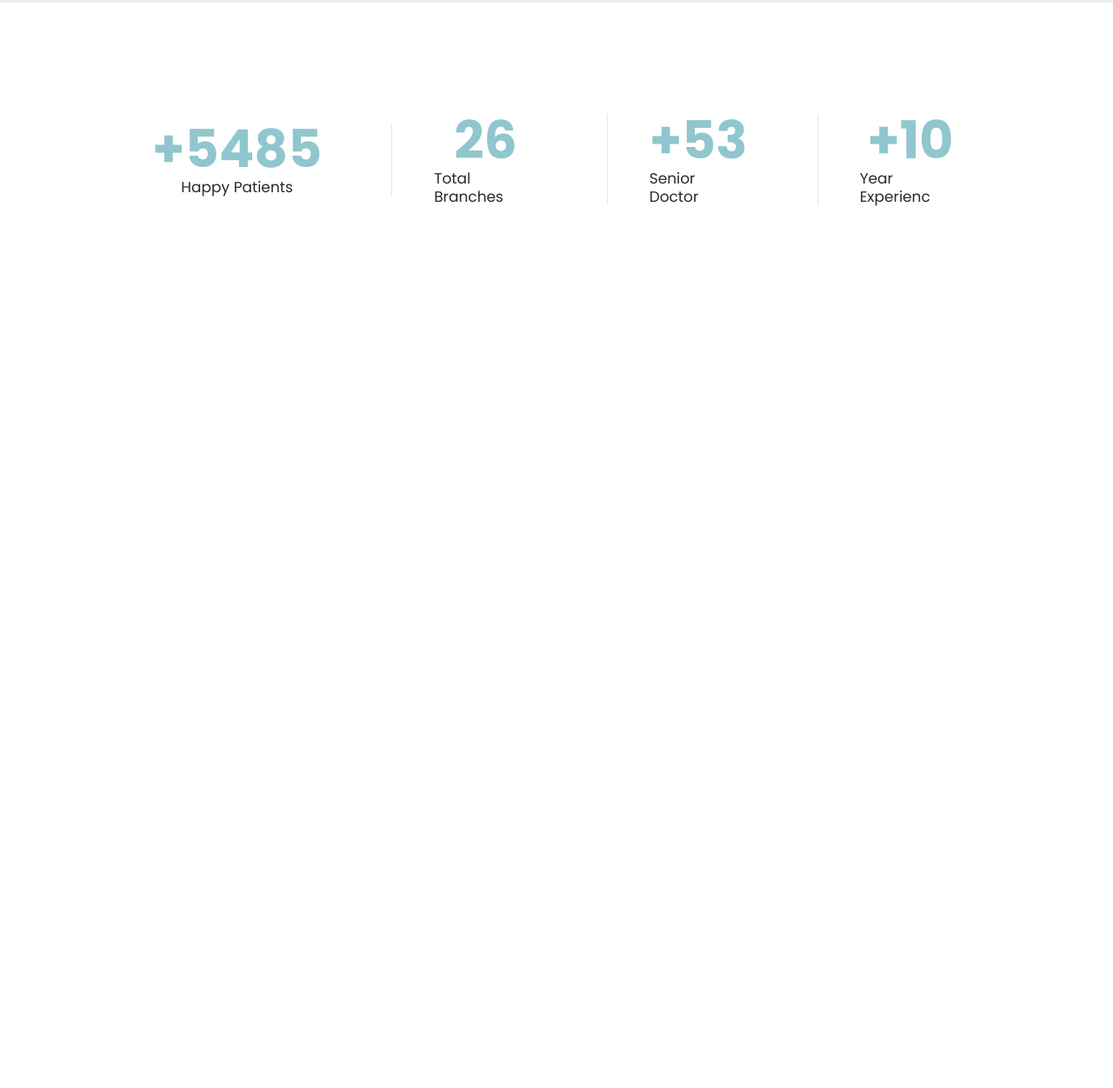
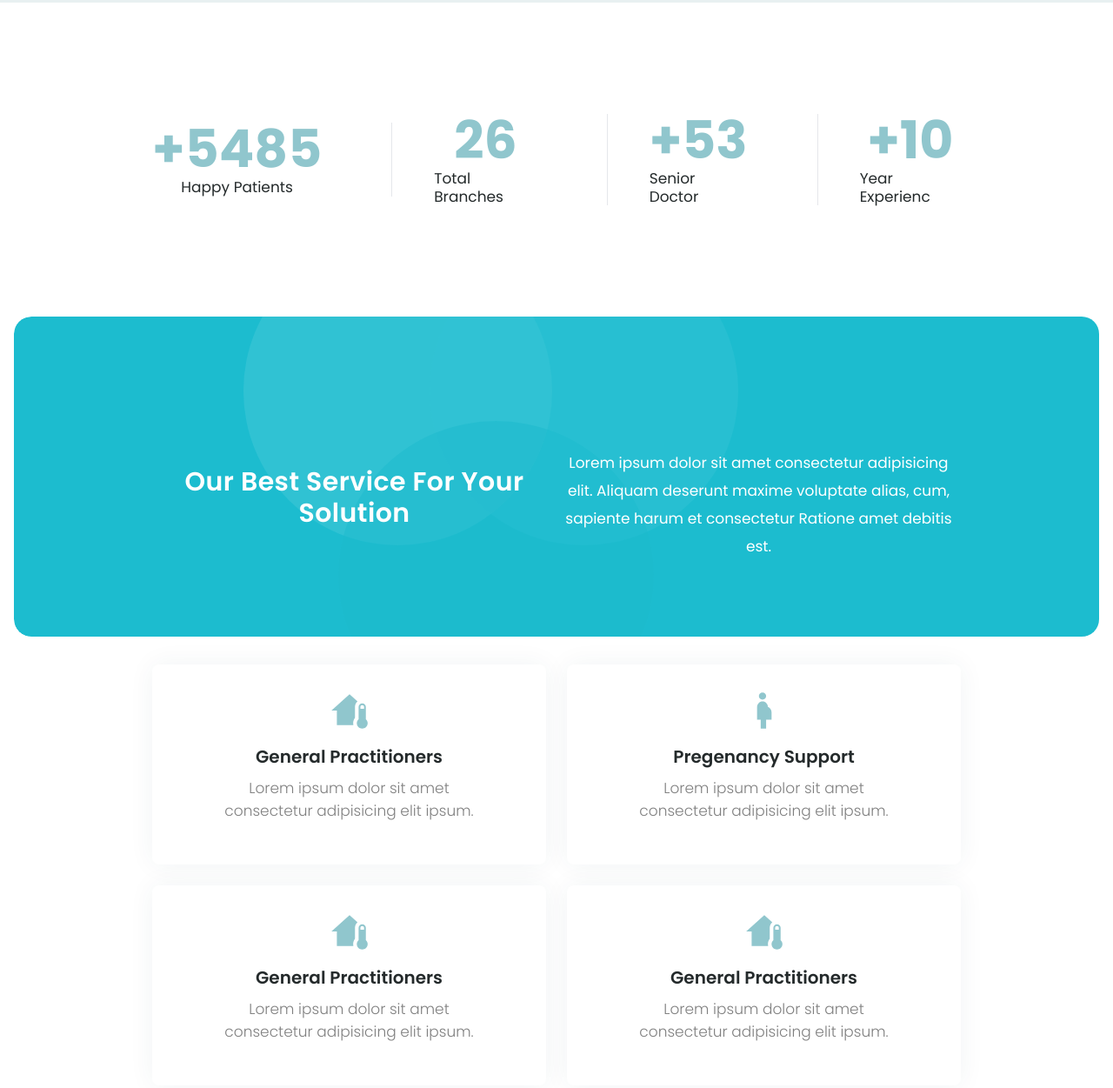
Before and after one commit to mehedihasan8/HTML_CSS, a website: page project3-tailwind/index.html in a window 1280 px wide. Shown: the part 552-1803 px from the top of the page at 87% size. Before the commit the page ends 916 px from the top, so only its background shows below. Drawn offline with nearby package versions, Linux system fonts and the light colour scheme.

Commit message:
add service section

```diff
--- a/project3-tailwind/css/input.css
+++ b/project3-tailwind/css/input.css
@@ -30,11 +30,11 @@ h6 {
 }
 
 .h3 {
-  @apply text-[00px] xl:text-[26px] font-semibold;
+  @apply text-[20px] xl:text-[26px] font-semibold;
 }
 
 .h4 {
-  @apply text-[00px] xl:text-[26px] font-semibold capitalize;
+  @apply text-[20px] xl:text-[26px] font-semibold capitalize;
 }
 
 .btn {
--- a/project3-tailwind/index.html
+++ b/project3-tailwind/index.html
@@ -281,6 +281,91 @@
 
     <!-- end counter section  -->
 
+    <!-- start Service section  -->
+
+    <section class="service mb-32">
+      <!-- bg -->
+      <div
+        class="bg-services bg-cover bg-no-repeat max-w-[1466px] mx-4 xl:mx-auto rounded-[20px] px-6 xl:px-0 relative h-[368px] flex items-center justify-center xl:items-start -z-10"
+      >
+        <div class="container mx-auto lg:mt-16">
+          <!-- text  -->
+          <div
+            class="service__top flex items-center flex-col justify-center lg:flex-row xl:mb-24"
+          >
+            <h2
+              class="h2 text-white flex-1 mb-4 xl:mb-0 text-center xl:text-left"
+            >
+              Our best service for your solution
+            </h2>
+            <p
+              class="text-white flex-1 text-center xl:text-left max-w-2xl xl:max-w-none"
+            >
+              Lorem ipsum dolor sit amet consectetur adipisicing elit. Aliquam
+              deserunt maxime voluptate alias, cum, sapiente harum et
+              consectetur Ratione amet debitis est.
+            </p>
+          </div>
+        </div>
+      </div>
+      <!-- grid container  -->
+      <div class="container mx-auto mt-8 xl:-mt-[144px]">
+        <!-- grid  -->
+        <div class="grid grid-cols-1 xl:grid-cols-4 lg:grid-cols-2 gap-6">
+          <!-- grid item  -->
+          <div
+            class="service__item bg-white p-7 rounded-lg shadow-custom2 min-h-[230px] flex flex-col items-center text-center"
+          >
+            <!-- grid item icon  -->
+            <img src="assets/icons/services/icon-1.svg" alt="" />
+
+            <h3 class="h3 mt-4 mb-3">General Practitioners</h3>
+            <p class="font-light leading-normal max-w-[300px]">
+              Lorem ipsum dolor sit amet consectetur adipisicing elit ipsum.
+            </p>
+          </div>
+          <!-- grid item  -->
+          <div
+            class="service__item bg-white p-7 rounded-lg shadow-custom2 min-h-[230px] flex flex-col items-center text-center"
+          >
+            <!-- grid item icon  -->
+            <img src="assets/icons/services/icon-2.svg" alt="" />
+
+            <h3 class="h3 mt-4 mb-3">Pregenancy Support</h3>
+            <p class="font-light leading-normal max-w-[300px]">
+              Lorem ipsum dolor sit amet consectetur adipisicing elit ipsum.
+            </p>
+          </div>
+          <!-- grid item  -->
+          <div
+            class="service__item bg-white p-7 rounded-lg shadow-custom2 min-h-[230px] flex flex-col items-center text-center"
+          >
+            <!-- grid item icon  -->
+            <img src="assets/icons/services/icon-1.svg" alt="" />
+
+            <h3 class="h3 mt-4 mb-3">General Practitioners</h3>
+            <p class="font-light leading-normal max-w-[300px]">
+              Lorem ipsum dolor sit amet consectetur adipisicing elit ipsum.
+            </p>
+          </div>
+          <!-- grid item  -->
+          <div
+            class="service__item bg-white p-7 rounded-lg shadow-custom2 min-h-[230px] flex flex-col items-center text-center"
+          >
+            <!-- grid item icon  -->
+            <img src="assets/icons/services/icon-1.svg" alt="" />
+
+            <h3 class="h3 mt-4 mb-3">General Practitioners</h3>
+            <p class="font-light leading-normal max-w-[300px]">
+              Lorem ipsum dolor sit amet consectetur adipisicing elit ipsum.
+            </p>
+          </div>
+        </div>
+      </div>
+    </section>
+
+    <!-- end Service section  -->
+
     <!-- script  -->
 
     <!-- main script  -->
```
Also changed, not shown: project3-tailwind/dist/output.css.
